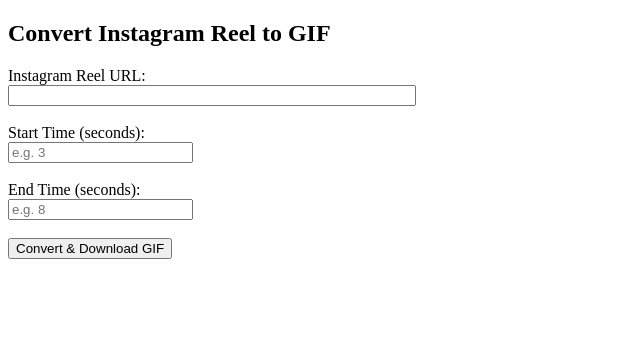
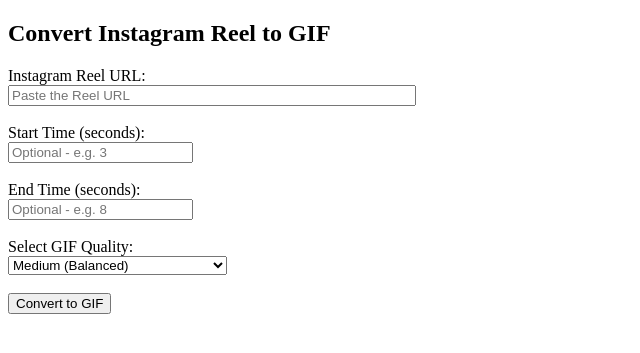
Before and after one commit to kevindemara/reel-to-gif, a Flask app: page / in a window 1280 px wide. Shown: the top 353 px of the page, without its empty margins (0-640 px from the left). Run offline with Flask 3, Linux system fonts and the light colour scheme.

Commit message:
Add files via upload
Feature: add frontend GIF quality selection with palettesize control

```diff
--- a/templates/index.html
+++ b/templates/index.html
@@ -1,22 +1,28 @@
 <!DOCTYPE html>
-<html lang="en">
+<html>
 <head>
-  <meta charset="UTF-8">
-  <title>Reel to GIF</title>
+  <title>Instagram Reel to GIF</title>
 </head>
 <body>
   <h2>Convert Instagram Reel to GIF</h2>
   <form method="post">
     <label>Instagram Reel URL:</label><br>
-    <input type="text" name="url" required style="width: 400px;"><br><br>
+    <input type="text" name="url" required placeholder="Paste the Reel URL" style="width: 400px;"><br><br>
 
     <label>Start Time (seconds):</label><br>
-    <input type="text" name="start" placeholder="e.g. 3"><br><br>
+    <input type="text" name="start" placeholder="Optional - e.g. 3"><br><br>
 
     <label>End Time (seconds):</label><br>
-    <input type="text" name="end" placeholder="e.g. 8"><br><br>
+    <input type="text" name="end" placeholder="Optional - e.g. 8"><br><br>
 
-    <button type="submit">Convert & Download GIF</button>
+    <label>Select GIF Quality:</label><br>
+    <select name="quality">
+      <option value="low">Low (Smallest file, lowest quality)</option>
+      <option value="medium" selected>Medium (Balanced)</option>
+      <option value="high">High (Best quality, largest size)</option>
+    </select><br><br>
+
+    <button type="submit">Convert to GIF</button>
   </form>
 </body>
 </html>
```
